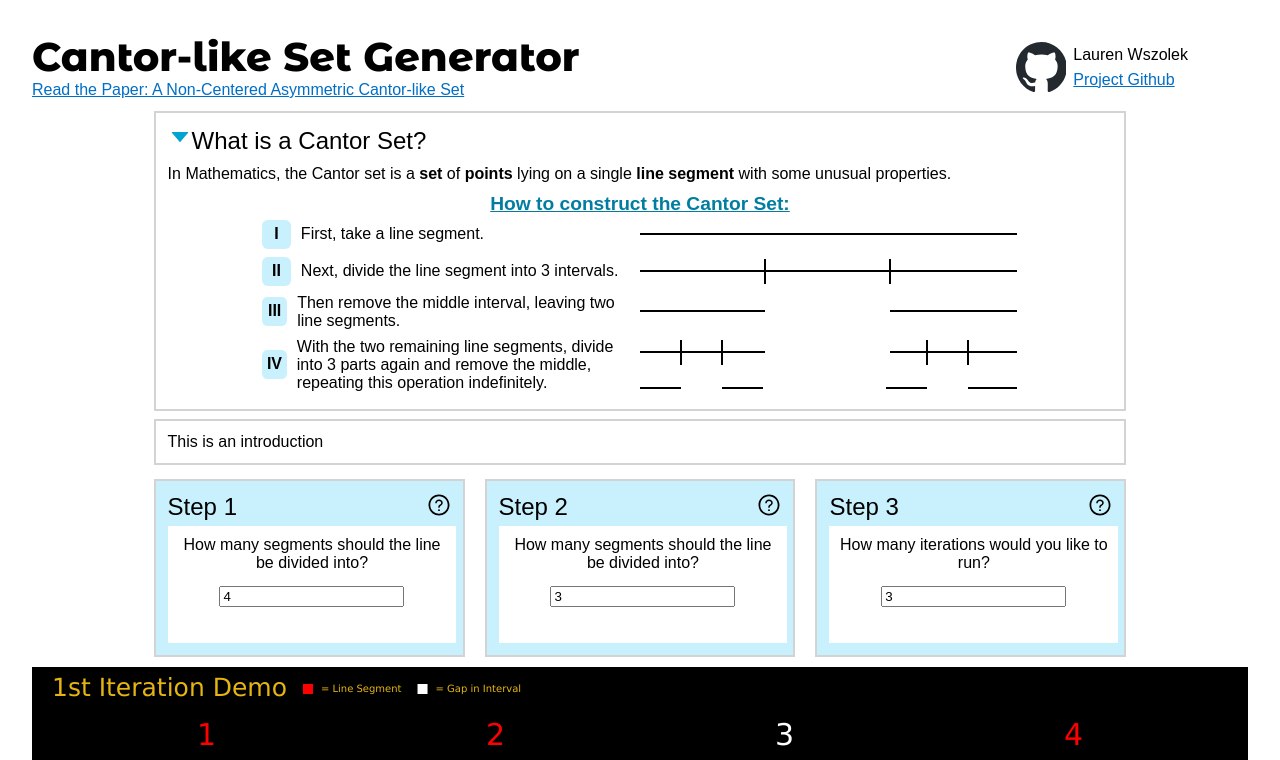
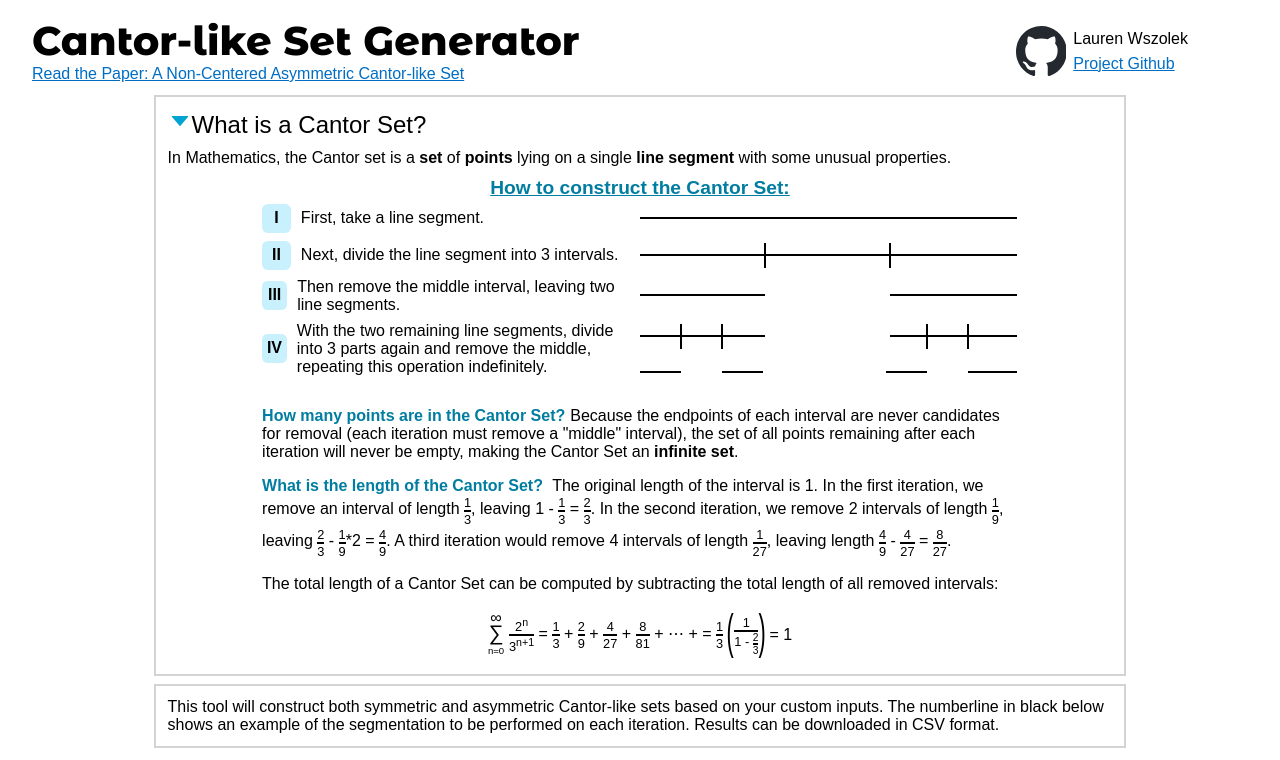
Before and after one commit to bambery/cantor_3-4_react, a React (Create React App) app: page / in a window 1280 px wide. Shown: the top 760 px of the page. Built offline with nearby package versions, Linux system fonts and the light colour scheme; a web font is replaced by a local one.

Commit message:
added equation for Cantor, diagrams, explanation of set construction

```diff
--- a/src/components/FracDisplay.js
+++ b/src/components/FracDisplay.js
@@ -1,12 +1,13 @@
 import React from 'react'
 import PropTypes from 'prop-types'
 import Fraction from '../models/fraction'
+import styles from './FracDisplay.module.css'
 
 const FracDisplay = ({ frac }) => {
     return(
-        <span className='frac-display'>
+        <span className={styles.fracDisplay}>
             <span>{frac.num}</span>
-            <span className='frac-line'>
+            <span className={styles.fracLine}>
             </span>
             <span>{frac.den}</span>
         </span>
@@ -14,14 +15,7 @@ const FracDisplay = ({ frac }) => {
 }
 
 FracDisplay.propTypes = {
-    frac: PropTypes.instanceOf(Fraction)
+    frac: PropTypes.object.isRequired
 }
 
 export default FracDisplay
-/*
-<div>a <span style="display:inline-flex;flex-direction:column;vertical-align:middle;">
-<span>1</span>
-<span style="border-top:1px solid">2</span>
-</span> b
-</div>
-*/
--- /dev/null
+++ b/src/components/FracDisplay.module.css
@@ -0,0 +1,10 @@
+.fracDisplay {
+    display: inline-flex;
+    flex-direction: column;
+    vertical-align: middle;
+    text-align: center;
+}
+
+.fracLine {
+    border-top: 2px solid;
+}
--- a/src/components/Introduction.js
+++ b/src/components/Introduction.js
@@ -3,6 +3,7 @@ import { useState } from 'react'
 import { AiFillCaretDown, AiFillCaretRight } from 'react-icons/ai'
 import styles from './Introduction.module.css'
 import HowToCantorStep from './HowToCantorStep'
+import FracDisplay from './FracDisplay'
 
 const Introduction = () => {
 
@@ -42,6 +43,51 @@ const Introduction = () => {
         )
     }
 
+    const parensSec = () => {
+        const den = <span>1 - {frac(2,3, 'evenSmallerFrac')}</span>
+        return(
+            <span className={styles.bigParens}>
+                <span className={styles.parens}>(</span>
+                {frac(1, den)}
+                <span className={styles.parens}>)</span>
+            </span>
+        )
+    }
+
+    const geometricSum = (start,end) => {
+        const top = <span>2<sup>n</sup></span>
+        const bottom = <span>3<sup>n+1</sup></span>
+        return(
+            <div className={styles.eq}>
+                <div className={styles.sum}>
+                    <div className={styles.end}>
+                        {'\u221e'}
+                    </div>
+                    <div className={styles.sigma}>
+                        {'\u2211'}
+                    </div>
+                    <div className={styles.start}>
+                        n=0
+                    </div>
+                </div>
+                <div className={styles.equation}>
+                    <span>{frac(top, bottom)} = {frac(1,3)} + {frac(2,9)} + {frac(4, 27)} + {frac(8, 81)} + {'\u22ef'} + = {frac(1,3)}</span> {parensSec()} <span>= 1</span>
+                </div>
+            </div>
+        )
+    }
+
+    const frac = (num, den, optionalClass='smallerFrac') => {
+        const newFrac = {
+            'num': num,
+            'den': den
+        }
+
+        return(
+            <span className={styles[optionalClass]}><FracDisplay frac={newFrac}/></span>
+        )
+    }
+
     const cantorDescription = () => {
         return(
             <div className={styles.textDescription}>
@@ -52,10 +98,18 @@ const Introduction = () => {
                     </div>
                     <div className={styles.twoCol}>
                         { stepDetails.map( (stepInfo, idx) =>
-                            <React.Fragment key={stepInfo['numeral']}>
-                                <HowToCantorStep stepInfo={stepInfo} stepNum={idx} />
-                            </React.Fragment>
+                        <React.Fragment key={stepInfo['numeral']}>
+                            <HowToCantorStep stepInfo={stepInfo} stepNum={idx} />
+                        </React.Fragment>
                         ) }
+                    </div>
+                    <div className={styles.textDescription}>
+                        <p><span className={styles.introEmphasis}>How many points are in the Cantor Set?</span>{`Because the endpoints of each interval are never candidates for removal (each iteration must remove a "middle" interval), the set of all points remaining after each iteration will never be empty, making the Cantor Set an `}<a href="https://en.wikipedia.org/wiki/Infinite_set">infinite set</a>{`.`}</p>
+                        <p><span className={styles.introEmphasis}>What is the length of the Cantor Set?</span> The original length of the interval is 1. In the first iteration, we remove an interval of length {frac(1,3)}, leaving 1 - {frac(1,3)} = {frac(2,3)}. In the second iteration, we remove 2 intervals of length {frac(1,9)}, leaving {frac(2,3)} - {frac(1,9)}*2 = {frac(4,9)}. A third iteration would remove 4 intervals of length {frac(1, 27)}, leaving length {frac(4,9)} - {frac(4, 27)} = {frac(8,27)}.</p>
+                        <p>The total length of a Cantor Set can be computed by subtracting the total length of all removed intervals:</p>
+                        <div className={styles.geometricEq}>
+                            {geometricSum()}
+                        </div>
                     </div>
                 </div>
             </div>
@@ -66,13 +120,13 @@ const Introduction = () => {
         <div className={styles.centeringDiv}>
             <div className={styles.introduction} onClick={toggleDetails}>
                 <div className={styles.whatIsCantorTitle}>
-                {displayToggle()}
-                What is a Cantor Set?
+                    {displayToggle()}
+                    What is a Cantor Set?
                 </div>
                 {showCantorInfo && cantorDescription()}
             </div>
             <div className={styles.introduction}>
-                This is an introduction
+                This tool will construct both symmetric and asymmetric Cantor-like sets based on your custom inputs. The numberline in black below shows an example of the segmentation to be performed on each iteration. Results can be downloaded in CSV format.
             </div>
         </div>
     )
--- a/src/components/Introduction.module.css
+++ b/src/components/Introduction.module.css
@@ -33,6 +33,16 @@
     text-decoration: underline;
 }
 
+/* so css modules have some problems when styling nested component children.... I could not google a "better" solution that was less confusing than this span-wrapping solution. CSS modules do not allow modifying the .fracDisplay class which is set on FracDisplay components.
+*/
+.smallerFrac {
+    font-size: 0.8rem;
+}
+
+.evenSmallerFrac {
+    font-size: 0.8em;
+}
+
 .twoCol {
     display: grid;
     grid-template-columns: repeat(2, 1fr);
@@ -49,3 +59,58 @@
     margin-bottom: 5px;
     text-decoration: underline;
 }
+
+.introEmphasis {
+    font-weight: bolder;
+    color: var(--color-dark-bluish);
+    margin-right: 5px;
+}
+
+.eq {
+    display: flex;
+    flex-direction: row;
+    align-items: center;
+    justify-content: center;
+/*    font-family: sans-serif; */
+}
+
+.eq .sum {
+    display: flex;
+    flex-direction: column;
+    justify-content: center;
+    align-items: center;
+    transform: translateY(-0.4rem);
+    margin-right: 0.3rem;
+}
+
+.sum .sigma {
+    font-size: 1.3rem;
+}
+
+.sum .end {
+    transform: translateY(0.4rem);
+}
+
+.sum .start {
+    font-size: 0.6rem;
+}
+
+.bigParens {
+    display: flex;
+    flex-direction: row;
+    justify-content: center;
+    flex-grow: 0;
+    margin: 0 3px;
+}
+
+.parens {
+    font-size: 1.5em;
+    transform: translateY(0.4em) scale(0.9, 2);
+}
+
+.equation {
+    display: flex;
+    flex-direction: row;
+    justify-content: center;
+    align-items: center;
+}
--- a/src/index.css
+++ b/src/index.css
@@ -1,7 +1,7 @@
 /****************/
 body {
     width: 95%;
-    margin: 2em auto;
+    margin: 1em auto 2em auto;
     font-family: 'ABeeZee', sans-serif;
     font-size: 16px;
     --font-title: 'Montserrat Alternates'; /* 800, 600, 400 */
@@ -272,16 +272,6 @@ a {
     width: 3px;
     margin: 0 0 0 5px;
 }
-.frac-display {
-    display: inline-flex;
-    flex-direction: column;
-    vertical-align: middle;
-}
-
-.frac-line {
-    border-top: 2px solid;
-}
-
 
 /****************/
 
```
